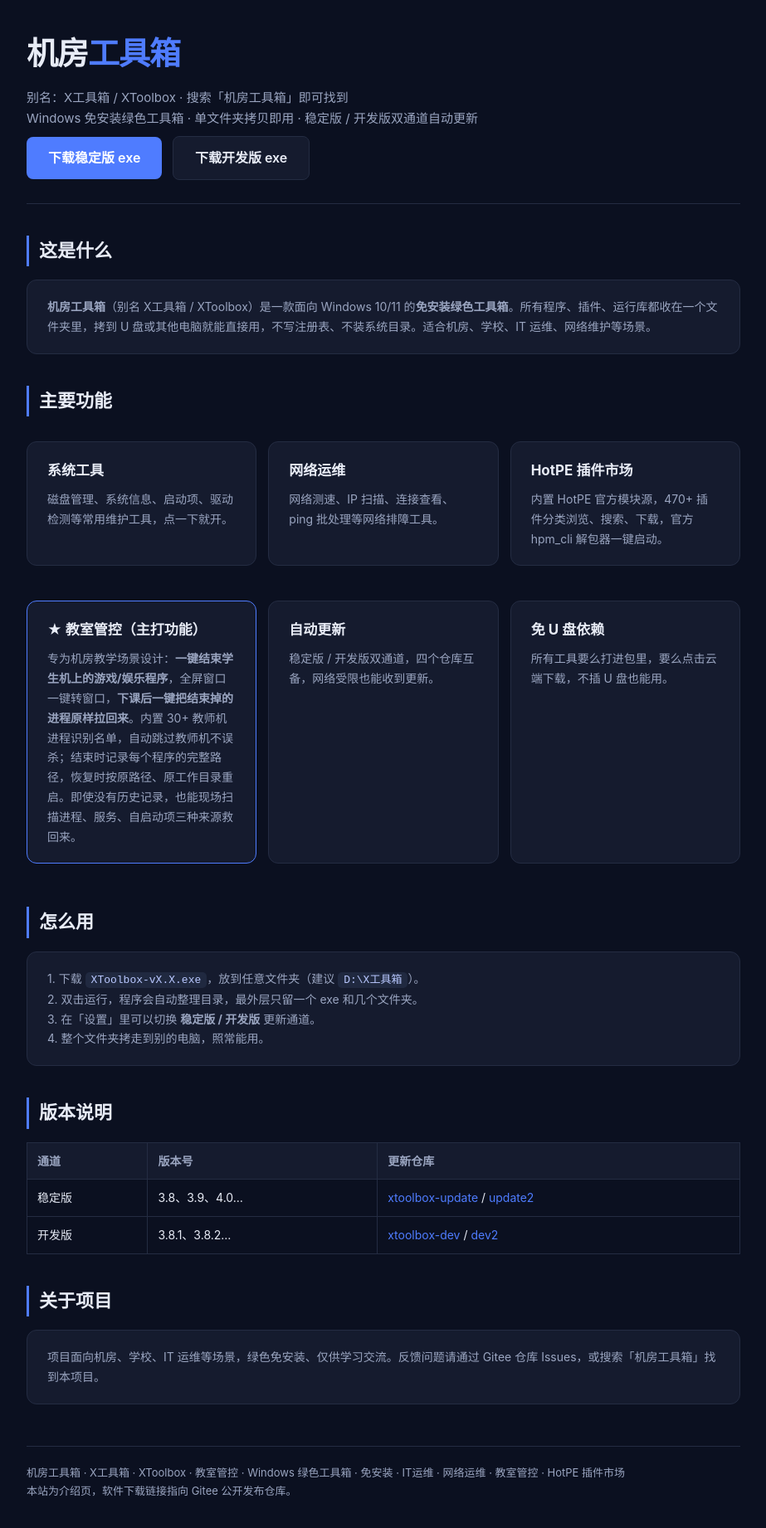
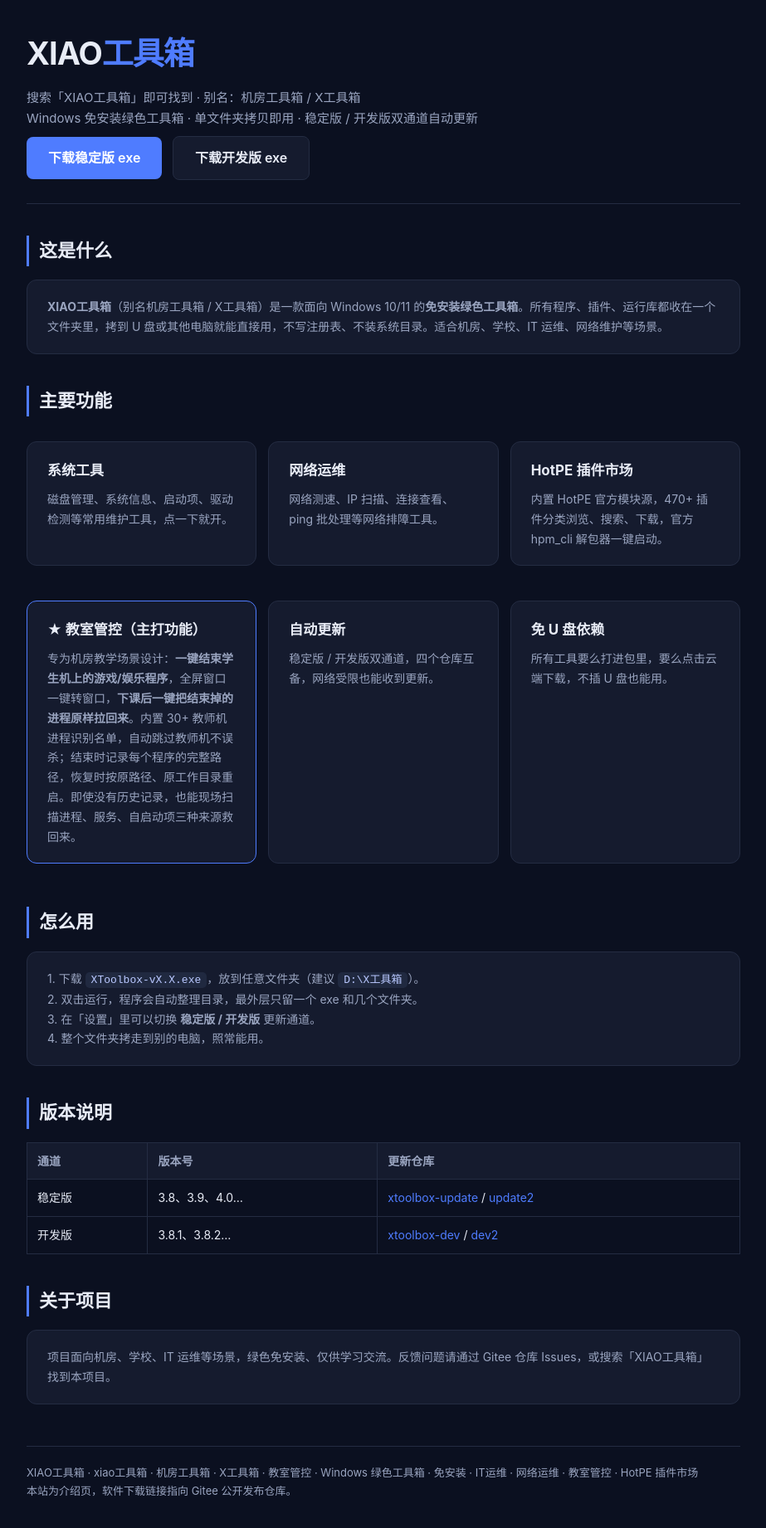
Before and after one commit to 2691951254-cloud/xtoolbox-site, a plain HTML site: page index.html in a window 1280 px wide. Shown: the whole page at 83% size, without its empty margins (178-1101 px from the left). Drawn offline with Linux system fonts and the light colour scheme.

Commit message:
主搜索词=XIAO工具箱

```diff
--- a/index.html
+++ b/index.html
@@ -3,11 +3,11 @@
 <head>
 <meta charset="UTF-8">
 <meta name="viewport" content="width=device-width,initial-scale=1">
-<title>机房工具箱 - 免安装绿色工具箱,教室管控,网络运维工具(又称X工具箱)</title>
-<meta name="description" content="机房工具箱(又叫X工具箱/XToolbox)是Windows免安装绿色工具箱,主打教室管控(一键结束/恢复学生机程序、自动跳过教师机)、网络运维、硬件检测、HotPE插件市场,单文件夹拷贝即用。">
-<meta name="keywords" content="机房工具箱,机房工具箱下载,教室管控软件,跳过教师机,学生机管控,X工具箱,XToolbox,免安装绿色工具箱,Windows工具箱,网络运维工具,HotPE插件市场">
+<title>XIAO工具箱 - 免安装绿色工具箱,教室管控,网络运维工具</title>
+<meta name="description" content="XIAO工具箱是Windows免安装绿色工具箱,主打教室管控(一键结束/恢复学生机程序、自动跳过教师机)、网络运维、硬件检测、HotPE插件市场,单文件夹拷贝即用。别名机房工具箱。">
+<meta name="keywords" content="XIAO工具箱,xiao工具箱,XIAO工具箱下载,机房工具箱,教室管控软件,跳过教师机,学生机管控,免安装绿色工具箱,Windows工具箱,网络运维工具,HotPE插件市场">
 <link rel="canonical" href="https://2691951254-cloud.github.io/xtoolbox-site/">
-<meta property="og:title" content="机房工具箱 - 免安装绿色工具箱 / 教室管控">
+<meta property="og:title" content="XIAO工具箱 - 免安装绿色工具箱 / 教室管控">
 <meta property="og:description" content="主打教室管控：一键结束学生机程序、自动跳过教师机、下课一键恢复。免安装、单文件夹、拷贝即用。">
 <meta property="og:type" content="website">
 <meta property="og:url" content="https://2691951254-cloud.github.io/xtoolbox-site/">
@@ -15,8 +15,8 @@
 {
   "@context":"https://schema.org",
   "@type":"SoftwareApplication",
-  "name":"机房工具箱",
-  "alternateName":["X工具箱","XToolbox","X 工具箱"],
+  "name":"XIAO工具箱",
+  "alternateName":["xiao工具箱","机房工具箱","X工具箱","XToolbox"],
   "operatingSystem":"Windows 10, Windows 11",
   "applicationCategory":"UtilitiesApplication",
   "description":"Windows免安装绿色工具箱，主打教室管控（结束/恢复学生机程序、自动跳过教师机），并集成网络运维、硬件检测与HotPE插件市场。",
@@ -52,8 +52,8 @@ footer{margin-top:50px;padding-top:20px;border-top:1px solid var(--line);color:v
 <body>
 <div class="wrap">
 <header>
-  <h1>机房<span>工具箱</span></h1>
-  <p class="tag" style="margin-top:6px">别名：X工具箱 / XToolbox · 搜索「机房工具箱」即可找到</p>
+  <h1>XIAO<span>工具箱</span></h1>
+  <p class="tag" style="margin-top:6px">搜索「XIAO工具箱」即可找到 · 别名：机房工具箱 / X工具箱</p>
   <p class="tag">Windows 免安装绿色工具箱 · 单文件夹拷贝即用 · 稳定版 / 开发版双通道自动更新</p>
   <a class="btn" href="https://gitee.com/xiao-wenbx-toolbox-2026in/xtoolbox-update/releases/latest">下载稳定版 exe</a>
   <a class="btn ghost" href="https://gitee.com/xiao-wenbx-toolbox-2026in/xtoolbox-dev/releases/latest">下载开发版 exe</a>
@@ -61,7 +61,7 @@ footer{margin-top:50px;padding-top:20px;border-top:1px solid var(--line);color:v
 
 <h2>这是什么</h2>
 <div class="card">
-<p><strong>机房工具箱</strong>（别名 X工具箱 / XToolbox）是一款面向 Windows 10/11 的<strong>免安装绿色工具箱</strong>。所有程序、插件、运行库都收在一个文件夹里，拷到 U 盘或其他电脑就能直接用，不写注册表、不装系统目录。适合机房、学校、IT 运维、网络维护等场景。</p>
+<p><strong>XIAO工具箱</strong>（别名机房工具箱 / X工具箱）是一款面向 Windows 10/11 的<strong>免安装绿色工具箱</strong>。所有程序、插件、运行库都收在一个文件夹里，拷到 U 盘或其他电脑就能直接用，不写注册表、不装系统目录。适合机房、学校、IT 运维、网络维护等场景。</p>
 </div>
 
 <h2>主要功能</h2>
@@ -91,11 +91,11 @@ footer{margin-top:50px;padding-top:20px;border-top:1px solid var(--line);color:v
 
 <h2>关于项目</h2>
 <div class="card">
-<p>项目面向机房、学校、IT 运维等场景，绿色免安装、仅供学习交流。反馈问题请通过 Gitee 仓库 Issues，或搜索「机房工具箱」找到本项目。</p>
+<p>项目面向机房、学校、IT 运维等场景，绿色免安装、仅供学习交流。反馈问题请通过 Gitee 仓库 Issues，或搜索「XIAO工具箱」找到本项目。</p>
 </div>
 
 <footer>
-机房工具箱 · X工具箱 · XToolbox · 教室管控 · Windows 绿色工具箱 · 免安装 · IT运维 · 网络运维 · 教室管控 · HotPE 插件市场<br>
+XIAO工具箱 · xiao工具箱 · 机房工具箱 · X工具箱 · 教室管控 · Windows 绿色工具箱 · 免安装 · IT运维 · 网络运维 · 教室管控 · HotPE 插件市场<br>
 本站为介绍页，软件下载链接指向 Gitee 公开发布仓库。
 </footer>
 </div>
```
